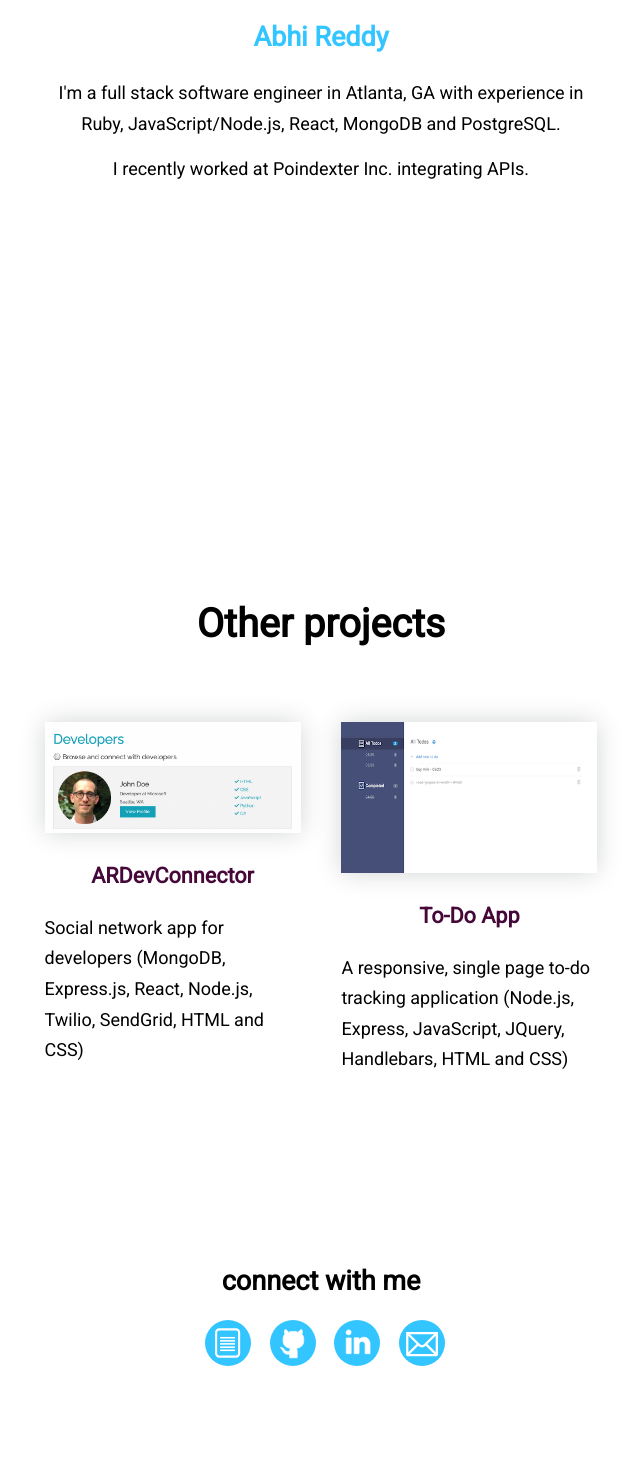
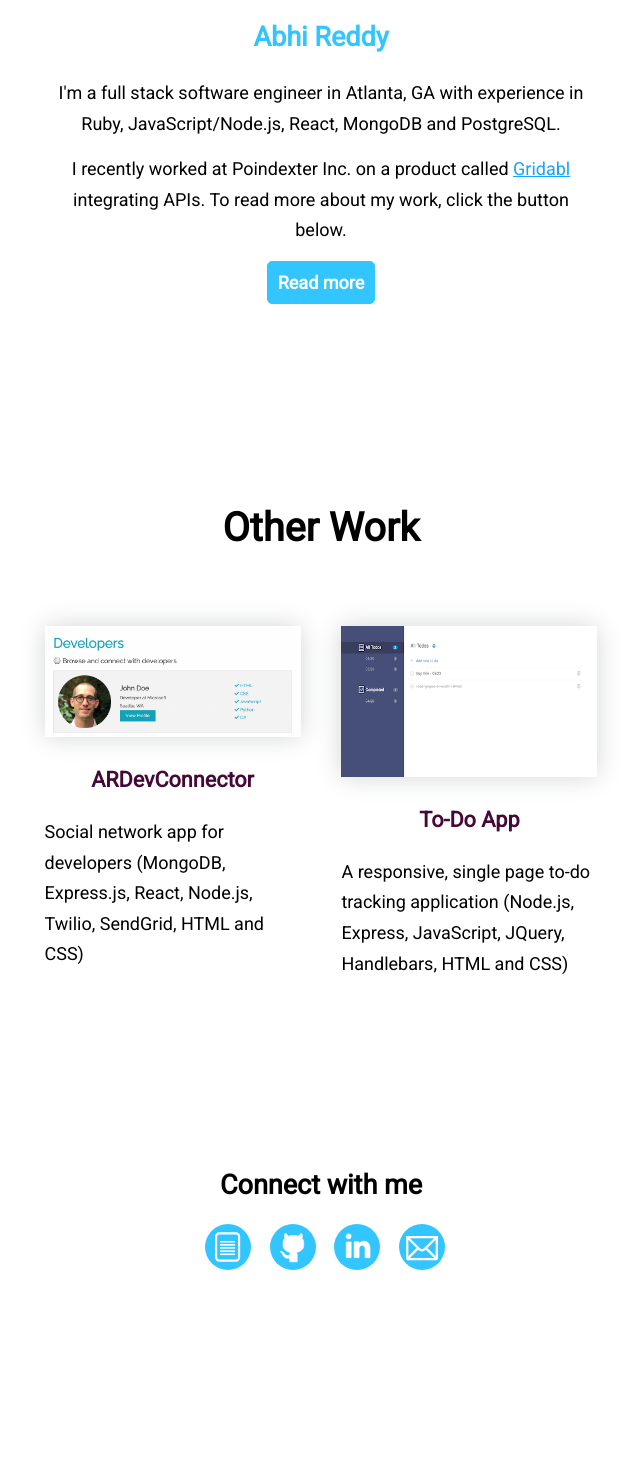
Before and after one commit to abhiram25/abhiram25.github.io, a PHP site: page / in a window 1280 px wide. Shown: the part 354-1838 px from the top of the page, without its empty margins (319-959 px from the left). After the commit the page ends 1624 px from the top, so only its background shows below. Run offline with PHP 8.4, Linux system fonts and the light colour scheme.

Commit message:
added link to article

```diff
--- a/index.html
+++ b/index.html
@@ -40,14 +40,14 @@
       <p>I'm a full stack software engineer in Atlanta, GA with experience in Ruby, JavaScript/Node.js, React, MongoDB and PostgreSQL.
       </p>
       <p>
-        I recently worked at Poindexter Inc. integrating APIs.
+        I recently worked at Poindexter Inc. on a product called <a href="https://www.gridabl.com/" id="Gridabl">Gridabl</a> integrating APIs.
+
+        To read more about my work, click the button below.
       </p>
-    </section>
-    <section class="flexbox horz-center">
-
+      <a href="https://abhi-reddy1.medium.com/api-integrations-3ad6c4d0e1d0" class="btn" target="_blank">Read more</a>
     </section>
     <section id="projects" class="flexbox horz-center">
-      <h2>Other projects</h2>
+      <h2>Other Work</h2>
       <ul class="flexbox vert-center">
         <li>
           <img src="public/assets/images/ARdevconnector.png" alt="Screenshot of trello application" />
@@ -63,7 +63,7 @@
       </ul>
     </section>
     <section id="contact" class="flexbox horz-center">
-      <h3>connect with me</h3>
+      <h3>Connect with me</h3>
       <ul class="flexbox vert-center">
         <li>
           <a href="https://github.com/abhiram25" target="_blank">
--- a/public/stylesheets/style.css
+++ b/public/stylesheets/style.css
@@ -143,6 +143,11 @@ a.guardrail {
 a {
   color: #000;
   text-decoration: none;
+}
+
+#Gridabl {
+  text-decoration: underline;
+  color: #13a5fa;
 }
 
 li {
```
